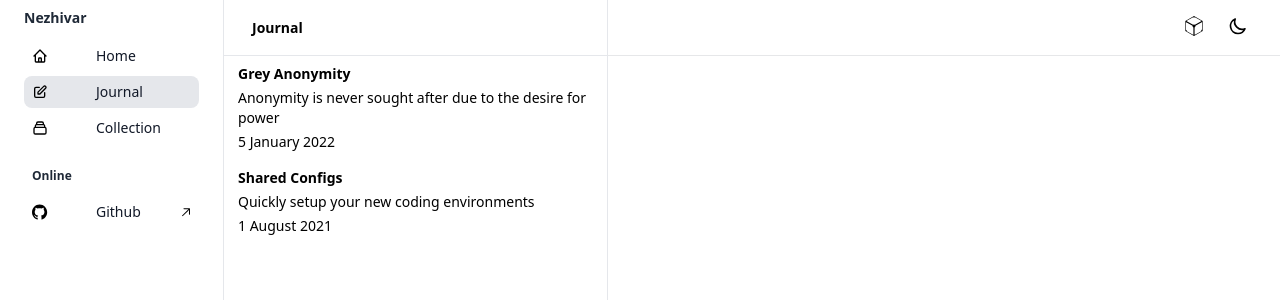
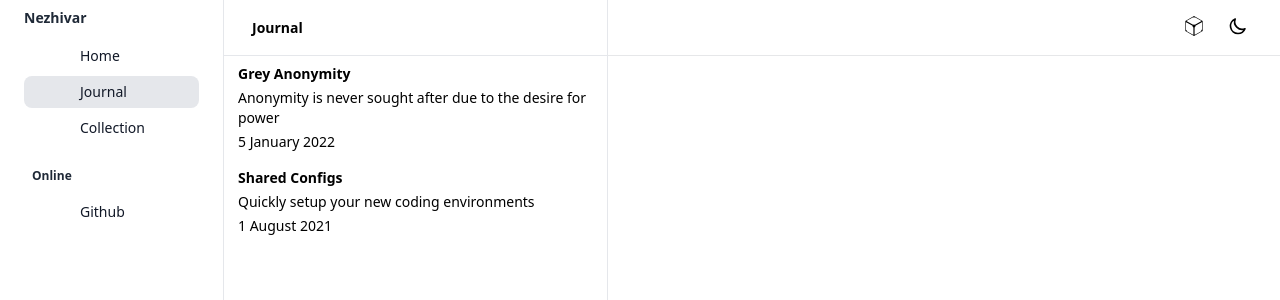
Before and after one commit to hugiann/hugiann, a Next.js app: page /journal in a window 1280 px wide. Shown: the top 300 px of the page. Built offline with nearby package versions, Linux system fonts and the light colour scheme.

Commit message:
fix the image optimization and loading

```diff
--- a/next.config.js
+++ b/next.config.js
@@ -3,8 +3,7 @@
 const nextConfig = {
   reactStrictMode: true,
   images: {
-    loader: "imgix",
-    path: "https://noop/",
+    loader: "custom"
   },
   devIndicators: {
     autoPrerender: false,
--- a/src/components/Icon.tsx
+++ b/src/components/Icon.tsx
@@ -8,9 +8,10 @@ interface IIcon {
 }
 
 interface IconData {
-  src: string;
-  width?: number;
-  height?: number;
+  props: {
+    width: number;
+    height: number;
+  };
 }
 
 const getIcon = async (name: string, setIcon: Function) => {
@@ -22,18 +23,22 @@ const getIcon = async (name: string, setIcon: Function) => {
 export const Icon = ({ name }: IIcon): any => {
   const { theme } = useTheme();
   const [icon, setIcon] = useState<IconData>({
-    src: "",
+    props: {
+      width: 16,
+      height: 16,
+    },
   });
 
   useEffect(() => {
     getIcon(name, setIcon);
   }, [name]);
 
-  return icon?.src ? (
+  return icon?.props ? (
     <Image
-      src={icon.src}
-      width={icon?.width}
-      height={icon?.height}
+      unoptimized
+      src={`/icons/${name}.svg`}
+      width={icon?.props?.width}
+      height={icon?.props?.height}
       alt="icon"
       style={
         theme === "dark" ? { filter: "invert(1)" } : { filter: "invert(0)" }
--- a/src/components/switches/IPFSSwitch.tsx
+++ b/src/components/switches/IPFSSwitch.tsx
@@ -20,6 +20,7 @@ export const IPFSSwitch = () => {
           }}
         >
           <Image
+            unoptimized
             height="20"
             width="20"
             src="/icons/ipfs-enabled.svg"
@@ -34,6 +35,7 @@ export const IPFSSwitch = () => {
           }}
         >
           <Image
+            unoptimized
             height="20"
             width="20"
             src="/icons/ipfs.svg"
--- a/src/components/switches/ThemeSwitch.tsx
+++ b/src/components/switches/ThemeSwitch.tsx
@@ -10,6 +10,7 @@ export const ThemeSwitch = () => {
       {resolvedTheme === "light" ? (
         <button name="Turn on the light" onClick={() => setTheme("dark")}>
           <Image
+            unoptimized
             height="20"
             width="20"
             src="/icons/darkmode.svg"
@@ -19,6 +20,7 @@ export const ThemeSwitch = () => {
       ) : (
         <button name="Turn off the light" onClick={() => setTheme("light")}>
           <Image
+            unoptimized
             height="20"
             width="20"
             src="/icons/lightmode.svg"
```
